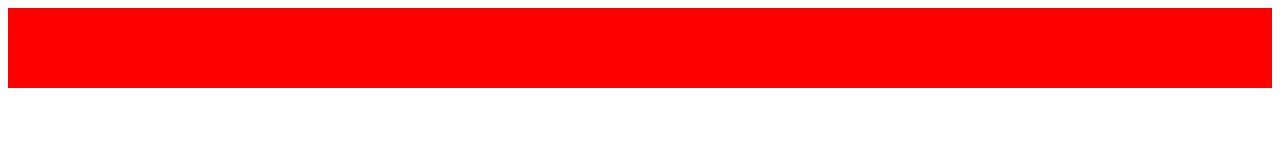
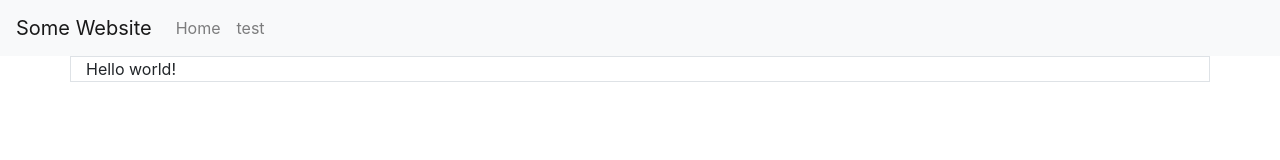
Before and after one commit to arron1993/learn-gatsby, a Gatsby site in the folder gatsby-site/: page / in a window 1280 px wide. Built offline with nearby package versions, Linux system fonts and the light colour scheme; Gatsby itself is replaced by a stand-in of ours.

Commit message:
Added bootstrap, fixed layout component to display children

```diff
--- a/gatsby-site/package.json
+++ b/gatsby-site/package.json
@@ -14,8 +14,10 @@
     "test": "echo \"Write tests! -> https://gatsby.dev/unit-testing\" && exit 1"
   },
   "dependencies": {
+    "bootstrap": "^4.5.2",
     "gatsby": "^2.24.26",
     "react": "^16.12.0",
+    "react-bootstrap": "^1.3.0",
     "react-dom": "^16.12.0"
   },
   "devDependencies": {
--- a/gatsby-site/src/components/header.js
+++ b/gatsby-site/src/components/header.js
@@ -1,11 +1,21 @@
 import React from "react"
+
+import Navbar from 'react-bootstrap/Navbar';
+import Nav from 'react-bootstrap/Nav';
 
 class Header extends React.Component {
     render() {
         return (
-            <div style={{ backgroundColor: "red", width: "100%", height: "5rem" }}>
-
-            </div>
+            <Navbar bg="light" expand="lg">
+                <Navbar.Brand href="#home">Some Website</Navbar.Brand>
+                <Navbar.Toggle aria-controls="basic-navbar-nav" />
+                <Navbar.Collapse id="basic-navbar-nav">
+                    <Nav className="mr-auto">
+                        <Nav.Link href="/">Home</Nav.Link>
+                        <Nav.Link href="/test">test</Nav.Link>
+                    </Nav>
+                </Navbar.Collapse>
+            </Navbar>
         );
     }
 }
--- a/gatsby-site/src/components/layout.js
+++ b/gatsby-site/src/components/layout.js
@@ -2,15 +2,17 @@ import React from 'react'
 
 import Header from "./header"
 
-class Layout extends React.Component {
-    render(children) {
-        return (
-            <>
-                <Header />
-                <main>{children}</main>
-            </>
-        )
-    }
+import 'bootstrap/dist/css/bootstrap.min.css';
+
+const Layout = ({ children }) => {
+    return (
+        <>
+            <Header />
+            <main className="container border">
+                {children}
+            </main>
+        </>
+    )
 }
 
 export default Layout
```
Also changed, not shown: 1 other file.
